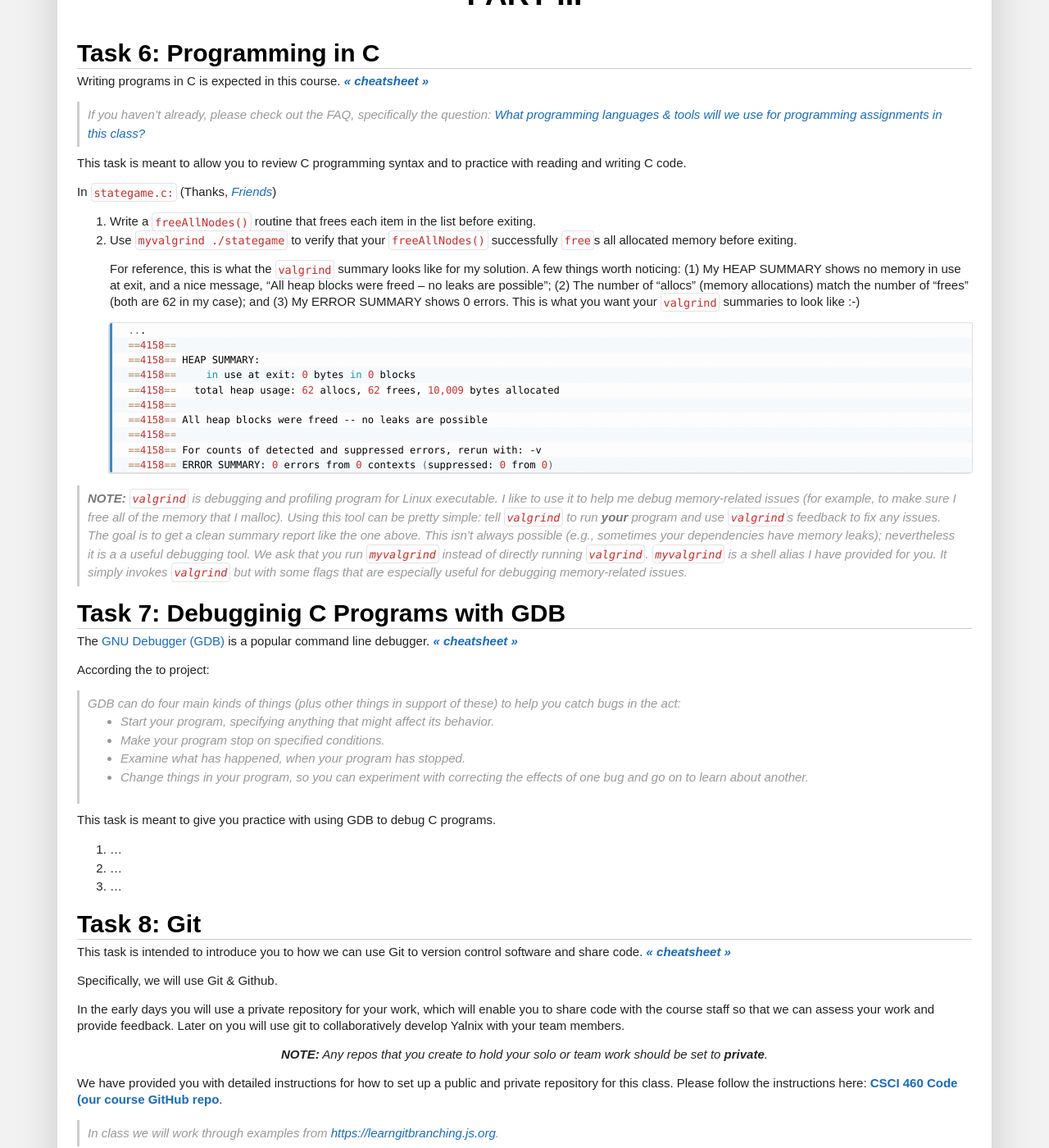
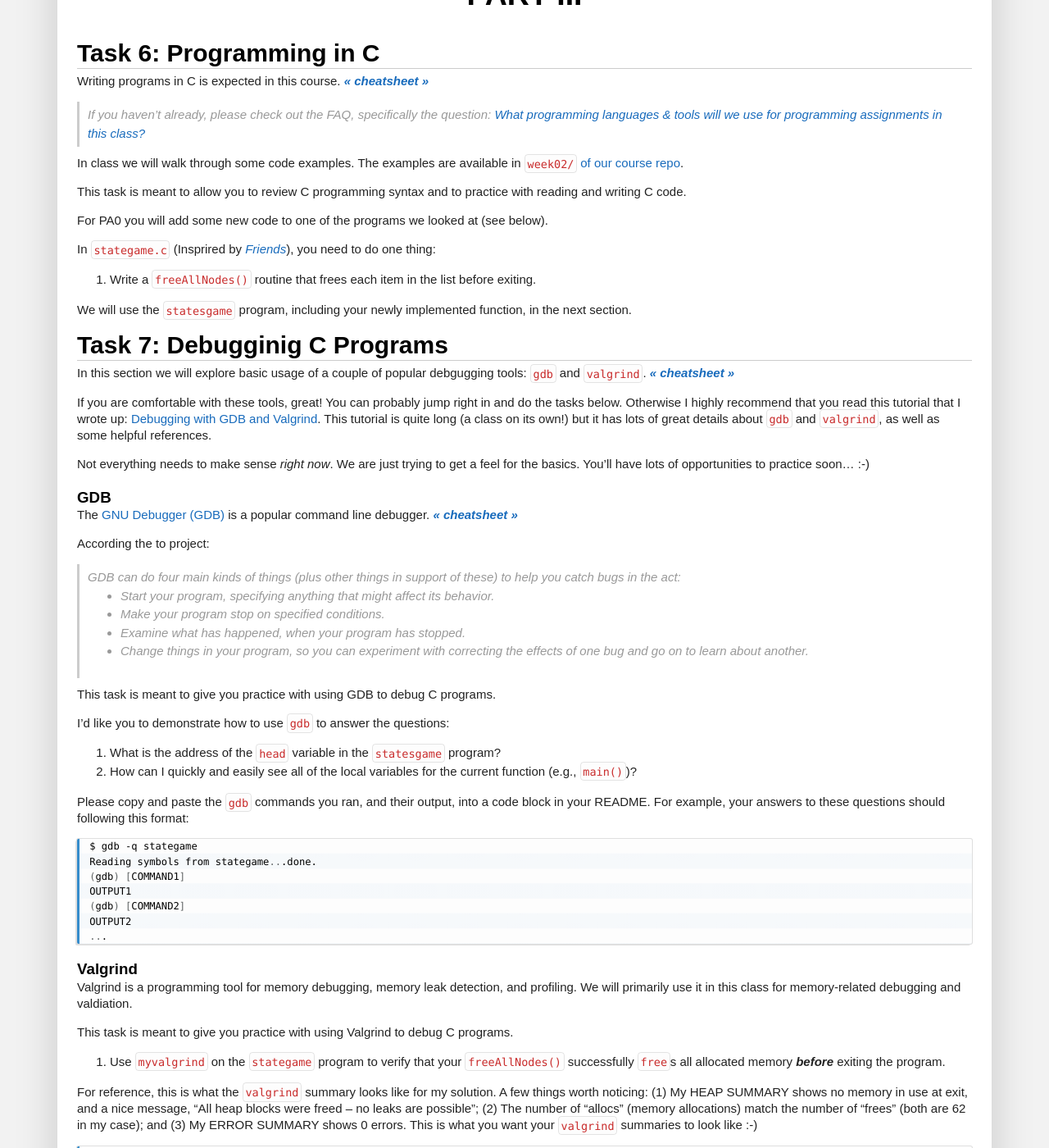
Before and after one commit to traviswpeters/cs460-2020-fall, a Jekyll site: the page built from pa0/index.md, in a window 1280 px wide and 1400 px high, scrolled down 3516 px. Shown: the whole window at 82% size. Built offline with Jekyll 4.4.1, drawn with Linux system fonts in a browser that asks for light colours; nearby versions of some CDN libraries; some web fonts are replaced; comment, search, counter and statistics services are not loaded; our own code applies the rules of GitHub Pages for plain Markdown files; some of the changed text lies outside the part shown.

Commit message:
pa0 done (except for rubric) + updates to schedule

````diff
--- a/pa0/index.md
+++ b/pa0/index.md
@@ -198,7 +198,8 @@
 > If you haven't already, please check out the FAQ, specifically the question:
 > [What programming languages & tools will we use for programming assignments in this class?](../#q-what-programming-languages--tools-will-we-use-for-programming-assignments-in-this-class)
 
-This task is meant to allow you to review C programming syntax and to practice with reading and writing C code.
+In class we will walk through some code examples.
+The examples are available in [`week02/` of our course repo](https://github.com/traviswpeters/cs460-code/tree/master/week02).
 
 <!--
 In `secret.c:`
@@ -209,42 +210,36 @@
 4. Change `secret.c` to read the `key` as an ASCII string from the command line.
 -->
 
-In `stategame.c:` (Thanks, [_Friends_](https://www.youtube.com/watch?v=22HXTrqn468))
+This task is meant to allow you to review C programming syntax and to practice with reading and writing C code.
+
+For PA0 you will add some new code to one of the programs we looked at (see below).
+
+In `stategame.c` (Insprired by [_Friends_](https://www.youtube.com/watch?v=22HXTrqn468)),
+you need to do one thing:
 
 <!-- 1. Fill in part of `listInsert()` (given the basic structure, fill in insertion logic). -->
 <!-- 2. Fill in part of `removeDuplicates()` (given the basic structure, fill in insertion logic). -->
-3. Write a `freeAllNodes()` routine that frees each item in the list before exiting.
-4. Use `myvalgrind ./stategame` to verify that your `freeAllNodes()` successfully `free`s all allocated memory before exiting.
+1. Write a `freeAllNodes()` routine that frees each item in the list before exiting.
 
-    For reference, this is what the `valgrind` summary looks like for my solution.
-    A few things worth noticing:
-    (1) My HEAP SUMMARY shows no memory in use at exit, and a nice message, "All heap blocks were freed -- no leaks are possible";
-    (2) The number of "allocs" (memory allocations) match the number of "frees" (both are 62 in my case); and
-    (3) My ERROR SUMMARY shows 0 errors.
-    This is what you want your `valgrind` summaries to look like :-)
-    ```bash
-    ...
-    ==4158==
-    ==4158== HEAP SUMMARY:
-    ==4158==     in use at exit: 0 bytes in 0 blocks
-    ==4158==   total heap usage: 62 allocs, 62 frees, 10,009 bytes allocated
-    ==4158==
-    ==4158== All heap blocks were freed -- no leaks are possible
-    ==4158==
-    ==4158== For counts of detected and suppressed errors, rerun with: -v
-    ==4158== ERROR SUMMARY: 0 errors from 0 contexts (suppressed: 0 from 0)
-    ```
+We will use the `statesgame` program, including your newly implemented function,
+in the next section.
 
-> **NOTE:** `valgrind` is debugging and profiling program for Linux executable.
-> I like to use it to help me debug memory-related issues (for example, to make sure I free all of the memory that I malloc).
-> Using this tool can be pretty simple: tell `valgrind` to run **your** program and use `valgrind`s feedback to fix any issues.
-> The goal is to get a clean summary report like the one above.
-> This isn't always possible (e.g., sometimes your dependencies have memory leaks); nevertheless it is a a useful debugging tool.
-> We ask that you run `myvalgrind` instead of directly running `valgrind`.
-> `myvalgrind` is a shell alias I have provided for you.
-> It simply invokes `valgrind` but with some flags that are especially useful for debugging memory-related issues.
+## Task 7: Debugginig C Programs
 
-## Task 7: Debugginig C Programs with GDB
+In this section we will explore basic usage of a couple of popular debgugging tools: `gdb` and `valgrind`.
+_[**<< cheatsheet >>**](https://wiki.tiker.net/ToolCheatSheet/)_
+
+If you are comfortable with these tools, great! You can probably jump right in and do the tasks below.
+Otherwise I highly recommend that you read this tutorial that I wrote up:
+[Debugging with GDB and Valgrind](https://www.traviswpeters.com/classes/debugging-gdb-valgrind/).
+This tutorial is quite long (a class on its own!) but it has lots of great
+details about `gdb` and `valgrind`, as well as some helpful references.
+
+Not everything needs to make sense _right now_.
+We are just trying to get a feel for the basics.
+You'll have lots of opportunities to practice soon... :-)
+
+##### GDB
 
 The [GNU Debugger (GDB)](https://www.gnu.org/software/gdb/) is a popular command line debugger.
 _[**<< cheatsheet >>**](https://darkdust.net/files/GDB%20Cheat%20Sheet.pdf)_
@@ -258,9 +253,61 @@
 
 This task is meant to give you practice with using GDB to debug C programs.
 
-1. ...
-2. ...
-3. ...
+I'd like you to demonstrate how to use `gdb` to answer the questions:
+
+1. What is the address of the `head` variable in the `statesgame` program?
+2. How can I quickly and easily see all of the local variables for the current function (e.g., `main()`)?
+
+Please copy and paste the `gdb` commands you ran, and their output, into a code block in your README.
+For example, your answers to these questions should following this format:
+
+```bash
+$ gdb -q stategame
+Reading symbols from stategame...done.
+(gdb) [COMMAND1]
+OUTPUT1
+(gdb) [COMMAND2]
+OUTPUT2
+...
+```
+
+##### Valgrind
+
+Valgrind is a programming tool for memory debugging, memory leak detection, and profiling.
+We will primarily use it in this class for memory-related debugging and valdiation.
+
+This task is meant to give you practice with using Valgrind to debug C programs.
+
+1. Use `myvalgrind` on the `stategame` program to verify that your `freeAllNodes()` successfully `free`s all allocated memory _**before**_ exiting the program.
+
+For reference, this is what the `valgrind` summary looks like for my solution.
+A few things worth noticing:
+(1) My HEAP SUMMARY shows no memory in use at exit, and a nice message, "All heap blocks were freed -- no leaks are possible";
+(2) The number of "allocs" (memory allocations) match the number of "frees" (both are 62 in my case); and
+(3) My ERROR SUMMARY shows 0 errors.
+This is what you want your `valgrind` summaries to look like :-)
+```bash
+...
+==4158==
+==4158== HEAP SUMMARY:
+==4158==     in use at exit: 0 bytes in 0 blocks
+==4158==   total heap usage: 62 allocs, 62 frees, 10,009 bytes allocated
+==4158==
+==4158== All heap blocks were freed -- no leaks are possible
+==4158==
+==4158== For counts of detected and suppressed errors, rerun with: -v
+==4158== ERROR SUMMARY: 0 errors from 0 contexts (suppressed: 0 from 0)
+```
+
+> **NOTE:** `valgrind` is a debugging and profiling program for Linux executable.
+> I like to use it to help me debug memory-related issues (for example, to make sure I free all of the memory that I malloc).
+> Using this tool can be pretty simple: tell `valgrind` to run **your** program and use `valgrind`s feedback to fix any issues.
+> The goal is to get a clean summary report like the one above.
+> This isn't always possible (e.g., sometimes your dependencies have memory leaks); nevertheless it is a a useful debugging tool.
+> We ask that you run `myvalgrind` instead of directly running `valgrind`.
+> `myvalgrind` is a shell alias I have provided for you.
+> It simply invokes `valgrind` but with some flags that are especially useful for debugging memory-related issues.
+
 
 
 ## Task 8: Git
@@ -270,47 +317,59 @@
 
 Specifically, we will use Git & Github.
 
-In the early days you will use a private repository for your work,
+> I found [this article about forking, pulling, merging, etc.](https://reflectoring.io/github-fork-and-pull/) to be very useful.
+
+In the early days you will use a **private** repository for your work,
 which will enable you to share code with the course staff so that we can assess your work and provide feedback.
 Later on you will use git to collaboratively develop Yalnix with your team members.
 
 _**NOTE:** Any repos that you create to hold your solo or team work should be set to **private**._
 {:.text-center}
 
-We have provided you with detailed instructions for how to set up a public and private repository for this class.
-Please follow the instructions here: [**CSCI 460 Code (our course GitHub repo**]({{site.data.settings.codelink}}).
 
-> In class we will work through examples from [https://learngitbranching.js.org](https://learngitbranching.js.org).
+<!-- > In class we will work through examples from [https://learngitbranching.js.org](https://learngitbranching.js.org). -->
 
 Your task for this assignment:
 
-1. Fork the [course code repo](https://github.com/traviswpeters/cs460-code) to your personal account and add a file to `funfacts2020/` named
+1. We have provided you with detailed instructions for how to set up a public and private repository for this class.
+Please follow the instructions here: [**CSCI 460 Code (our course GitHub repo**]({{site.data.settings.codelink}}).
+
+##### Extra Practice _(Fun Is Always Recommended, But Optional)_
+
+For fun (not part of the assignment), if you want to practice this workflow again, you can try this:
+- Add a file to `funfacts2020/` named
     ```bash
     <YOUR NET ID>-<YOUR GITHUB ID>.txt
     ```
-    with a fun fact about yourself. You can add the file in a variety of ways.
-      - The easiest way is to do it right through the browser;
-      - _or_, if you are feeling adventurous,
-      you can clone your forked copy of the repo to your machine (directly onto your VM or into a shared folder accessible by your VM - either works),
-      add and commit the file,
-      push it back up to GitHub.
-2. Next, create a pull request against this repository. We will accept it and excitedly read all of your fun facts :-)
+    with a fun fact about yourself.
+- Next, create a pull request against this repository. We will accept it and excitedly read all of your fun facts :-)
 
-
-_**NOTE:** Do not push your solo or team work to this (**public**) repository!_
-{:.text-center}
+<!--
+You can add the file in a variety of ways.
+  - The easiest way is to do it right through the browser;
+  - _or_, if you are feeling adventurous,
+  you can clone your forked copy of the repo to your machine (directly onto your VM or into a shared folder accessible by your VM - either works),
+  add and commit the file,
+  push it back up to GitHub.
+-->
 
 ## What To Turn In & Instructions On Submitting your Assignment
 
-Please submit all of your files for this assignment ***as a zipped folder to D2L***.
+Please submit your assignment via your **private** GitHub repository.
 
-Your zipped folder should contains ***at least*** the following files:
+Specifically, you should create a `pa0` directory for this assignment.
 
-1. A short screencast (no more than 5 minutes) that walks us through your sumission.
-2. A `README.md` file (written in Markdown) that details your responses to the tasks in this assignment.
-3. ...
-4. ...
+Make sure you have added Travis and Reese as collaborators to your project so we can access your submission.
 
+Your submission should contain ***at least*** the following:
+
+1. A `README.md` file (written in Markdown) that details your responses to the tasks in this assignment.
+2. A subdirectory for any task where you needed to create/edit files. (E.g., Task 5 should be in `pa0/task5/`).
+1. A short screencast (no more than 5 minutes) that walks us through your submission.
+**DO NOT** put video files directly in a GitHub repository.
+Rather, make the video accessible and share a link to your video.
+
+{% comment %}
 ## Rubric
 
 {:.table .table-hover .table-striped .table-bordered .table-sm}
@@ -329,5 +388,4 @@
 | **Total**                                                                          | **100** |       |
 | ---------------------------------------------------------------------------------- | ------- |------ |
 
-{% comment %}
 {% endcomment %}
````
Also changed, not shown: index.md (+8 -5 lines).
